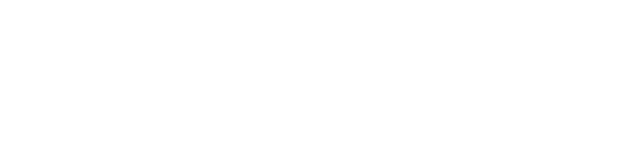
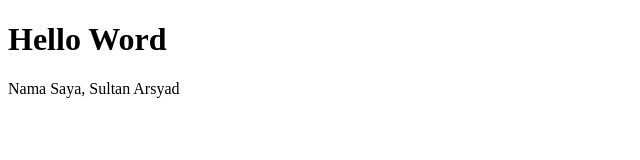
Before and after one commit to sultan-arsyad/pemrogaman-web, a plain HTML site: page index.html in a window 1280 px wide. Shown: the whole page, without its empty margins (0-640 px from the left). Drawn offline with Linux system fonts and the light colour scheme.

Commit message:
update body HTML

```diff
--- a/index.html
+++ b/index.html
@@ -6,6 +6,7 @@
     <title>Document</title>
 </head>
 <body>
-
+ <h1>Hello Word</h1>
+ <p>Nama Saya, Sultan Arsyad</p>
 </body>
 </html>
```
